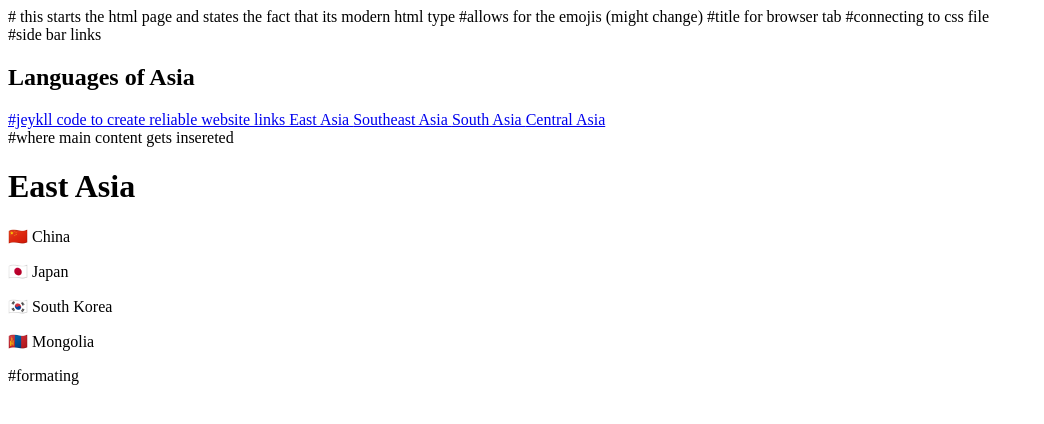
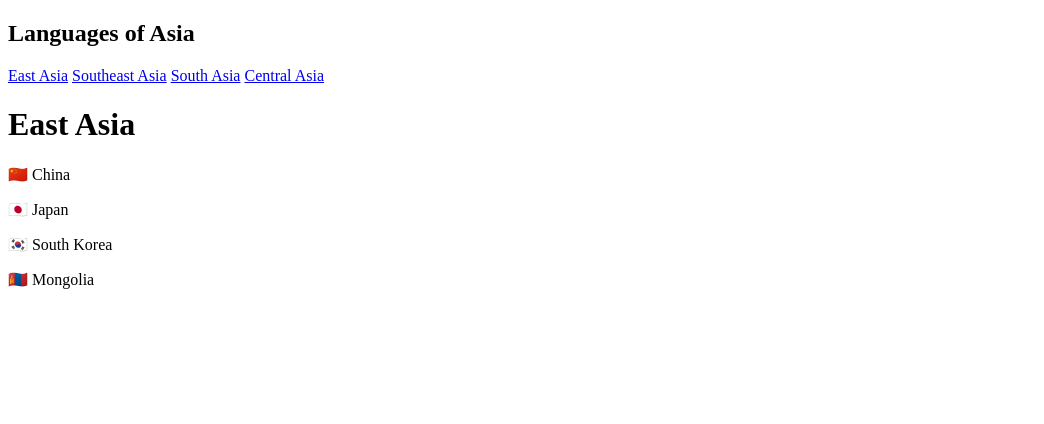
Before and after one commit to MerinaPinto/Dead-and-Dying-Languages-in-Asia, a Jekyll site: the page built from east-asia.markdown, in a window 1280 px wide. Shown: the top 424 px of the page, without its empty margins (0-1044 px from the left). Built offline with Jekyll 4.4.1, drawn with Linux system fonts in a browser that asks for light colours.

Commit message:
fix layout, posts, and site structure

```diff
--- a/_layouts/default.html
+++ b/_layouts/default.html
@@ -1,39 +1,27 @@
-<!DOCTYPE html> # this starts the html page and states the fact that its modern html type
+<!DOCTYPE html>
 <html>
+<head>
+  <meta charset="UTF-8">
+  <title>{{ page.title }}</title>
 
-<head>
-  <meta charset="UTF-8"> #allows for the emojis (might change)
-  <title>{{ page.title }}</title> #title for browser tab
-
-  <link rel="stylesheet" href="{{ '/assets/css/style.css' | relative_url }}"> #connecting to css file
+  <link rel="stylesheet" href="{{ '/assets/css/style.css' | relative_url }}">
 </head>
 
 <body>
 
   <!-- SIDEBAR -->
-  <div class="sidebar"> #side bar links
+  <div class="sidebar">
     <h2>Languages of Asia</h2>
 
-    <a href="{{ '/east-asia/' | relative_url }}"> #jeykll code to create reliable website links
-      East Asia
-    </a>
-
-    <a href="{{ '/southeast-asia/' | relative_url }}">
-      Southeast Asia
-    </a>
-
-    <a href="{{ '/south-asia/' | relative_url }}">
-      South Asia
-    </a>
-
-    <a href="{{ '/central-asia/' | relative_url }}">
-      Central Asia
-    </a>
+    <a href="{{ '/east-asia/' | relative_url }}">East Asia</a>
+    <a href="{{ '/southeast-asia/' | relative_url }}">Southeast Asia</a>
+    <a href="{{ '/south-asia/' | relative_url }}">South Asia</a>
+    <a href="{{ '/central-asia/' | relative_url }}">Central Asia</a>
   </div>
 
-  <!-- MAIN CONTENT --> #where main content gets insereted
+  <!-- MAIN CONTENT -->
   <div class="main-content">
-    {{ content }} #formating
+    {{ content }}
   </div>
 
 </body>
```
Also changed, not shown: _posts/2026-05-13-dead-or-dying-languages.md (renamed from _posts/2026-05-13-dead.markdown).
